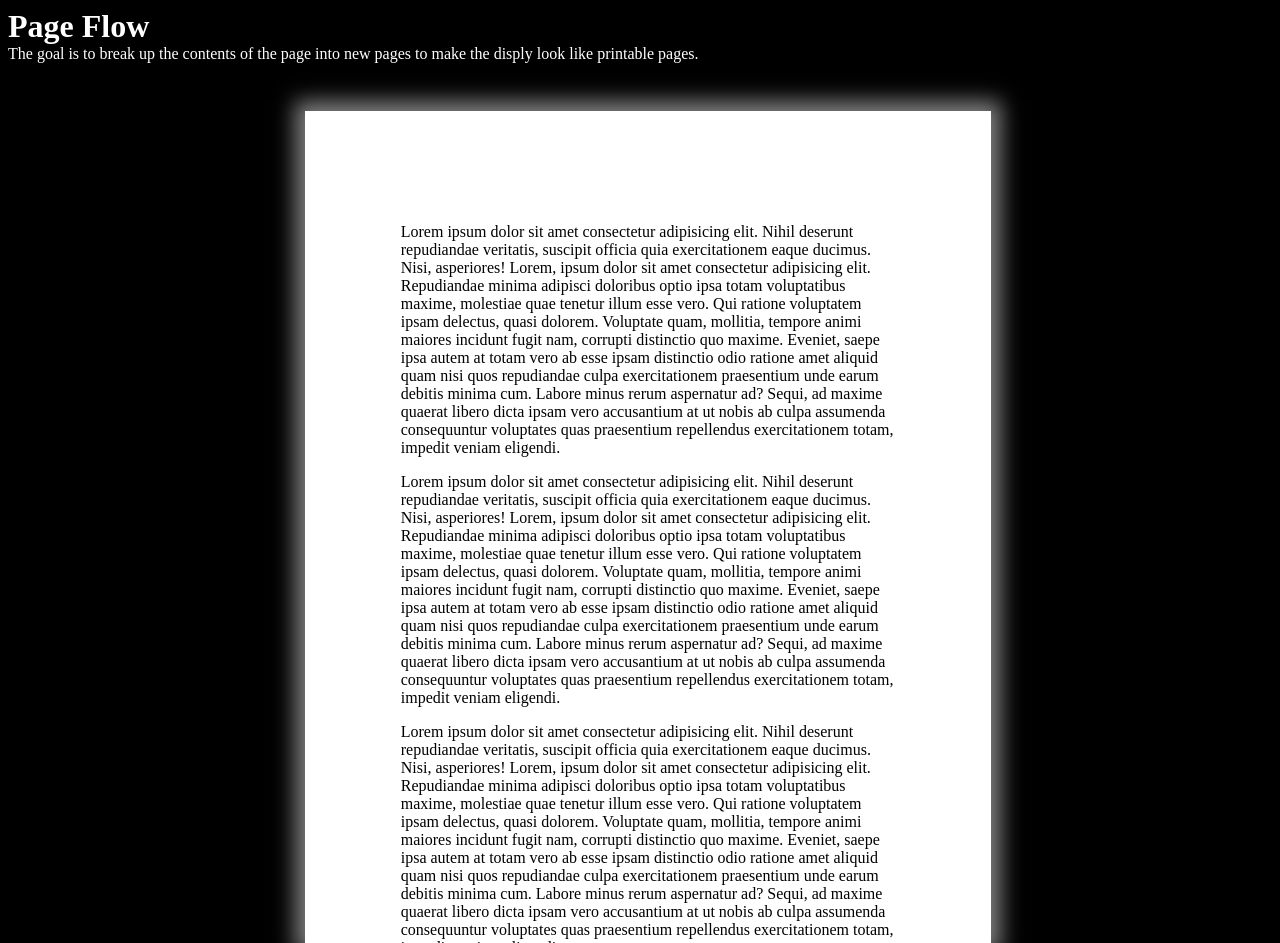
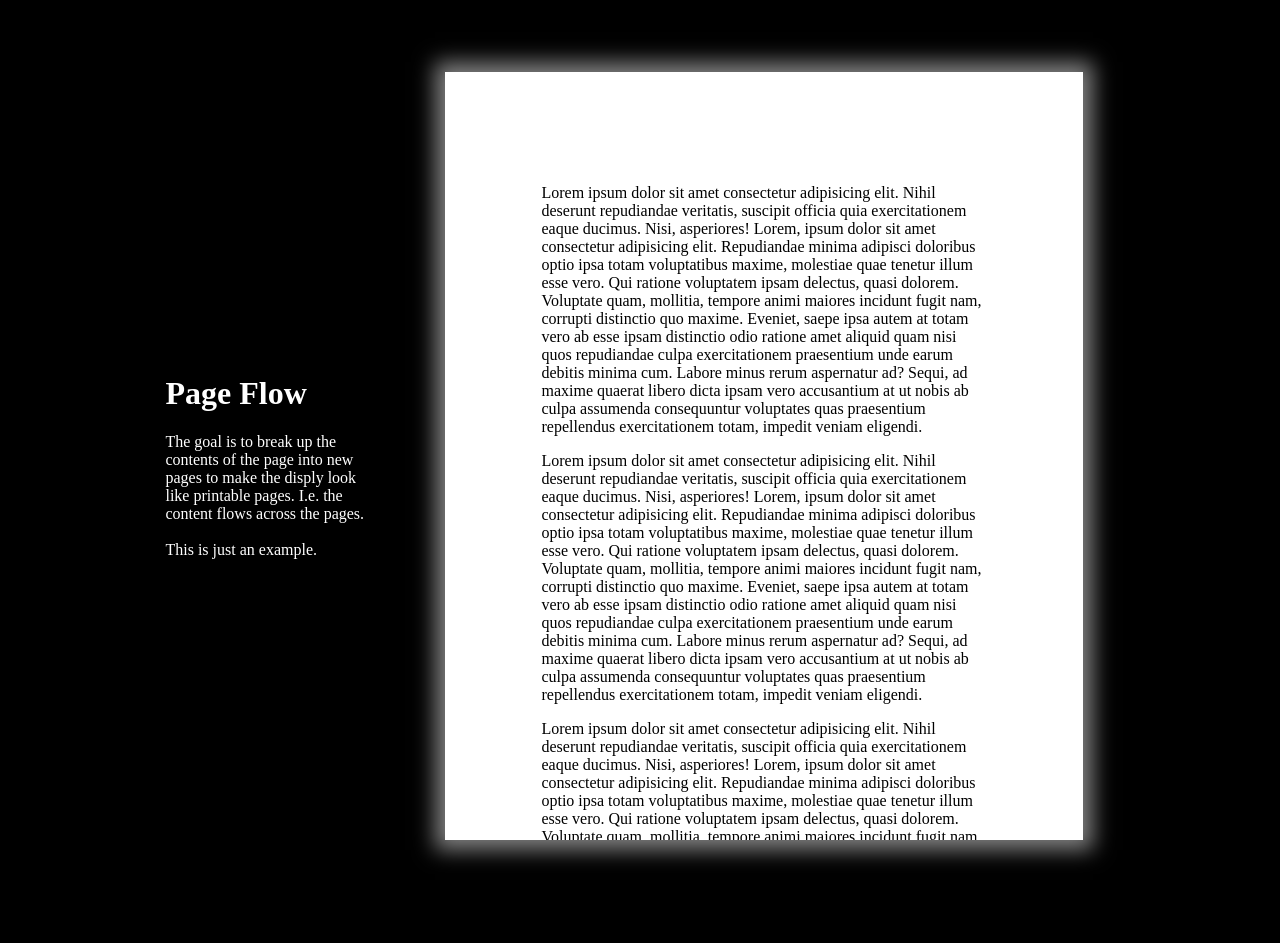
Before and after one commit to jhughes-dev/PageFlow, a Nuxt app: page / in a window 1280 px wide. After the commit the page ends 912 px from the top, so only its background shows below. Built offline with nearby package versions, Linux system fonts and the light colour scheme.

Commit message:
Make props for PageFlow

```diff
--- a/app.vue
+++ b/app.vue
@@ -1,40 +1,66 @@
 <template>
-    <div class="center">
-        <h1 class="center">Page Flow</h1>
-        <span class="center">
-            The goal is to break up the contents of the page into new pages to
-            make the disply look like printable pages.
-        </span>
-        <PageFlow>
-            <p v-for="i in 20" :key="i">
-                Lorem ipsum dolor sit amet consectetur adipisicing elit. Nihil
-                deserunt repudiandae veritatis, suscipit officia quia
-                exercitationem eaque ducimus. Nisi, asperiores! Lorem, ipsum
-                dolor sit amet consectetur adipisicing elit. Repudiandae minima
-                adipisci doloribus optio ipsa totam voluptatibus maxime,
-                molestiae quae tenetur illum esse vero. Qui ratione voluptatem
-                ipsam delectus, quasi dolorem. Voluptate quam, mollitia, tempore
-                animi maiores incidunt fugit nam, corrupti distinctio quo
-                maxime. Eveniet, saepe ipsa autem at totam vero ab esse ipsam
-                distinctio odio ratione amet aliquid quam nisi quos repudiandae
-                culpa exercitationem praesentium unde earum debitis minima cum.
-                Labore minus rerum aspernatur ad? Sequi, ad maxime quaerat
-                libero dicta ipsam vero accusantium at ut nobis ab culpa
-                assumenda consequuntur voluptates quas praesentium repellendus
-                exercitationem totam, impedit veniam eligendi.
-            </p>
-        </PageFlow>
+    <div class="columns">
+        <div class="info">
+            <h1>Page Flow</h1>
+            <span>
+                The goal is to break up the contents of the page into new pages
+                to make the disply look like printable pages.
+                I.e. the content flows across the pages.
+            </span>
+            <br/>
+            <br/>
+            <span>
+            This is just an example.
+            </span>
+        </div>
+        <div class="page-content">
+            <PageFlow aspect="8.5/11" height="6in" margin="1in">
+                <p v-for="i in 20" :key="i">
+                    Lorem ipsum dolor sit amet consectetur adipisicing elit.
+                    Nihil deserunt repudiandae veritatis, suscipit officia quia
+                    exercitationem eaque ducimus. Nisi, asperiores! Lorem, ipsum
+                    dolor sit amet consectetur adipisicing elit. Repudiandae
+                    minima adipisci doloribus optio ipsa totam voluptatibus
+                    maxime, molestiae quae tenetur illum esse vero. Qui ratione
+                    voluptatem ipsam delectus, quasi dolorem. Voluptate quam,
+                    mollitia, tempore animi maiores incidunt fugit nam, corrupti
+                    distinctio quo maxime. Eveniet, saepe ipsa autem at totam
+                    vero ab esse ipsam distinctio odio ratione amet aliquid quam
+                    nisi quos repudiandae culpa exercitationem praesentium unde
+                    earum debitis minima cum. Labore minus rerum aspernatur ad?
+                    Sequi, ad maxime quaerat libero dicta ipsam vero accusantium
+                    at ut nobis ab culpa assumenda consequuntur voluptates quas
+                    praesentium repellendus exercitationem totam, impedit veniam
+                    eligendi.
+                </p>
+            </PageFlow>
+        </div>
     </div>
 </template>
 
-<style>
+<style lang="scss">
 body {
     background-color: black;
     color: white;
     min-width: 100vw;
-    height: 100vh;
 }
-.center {
+.columns {
     margin: 0 auto;
+    display: flex;
+    flex-direction: row;
+    justify-content: center;
+    & > * {
+        align-self: center;
+
+    }
+}
+.info {
+  margin: 1rem;
+  width: 200px;
+
+}
+.page-content{
+  margin: 1rem;
+  overflow-y: hidden;
 }
 </style>
--- a/components/PageFlow.vue
+++ b/components/PageFlow.vue
@@ -1,7 +1,14 @@
 <script setup lang="ts">
-const aspectRatio = "8.5/11";
-const height = "80vh";
-const margins = "1in";
+type props = {
+    aspect: string,
+    height: string,
+    margin: string,
+};
+withDefaults(defineProps<props>(), {
+    aspect: "8.5/11",
+    height: "11in",
+    margin: "1in",
+});
 </script>
 
 <template>
@@ -12,10 +19,10 @@ const margins = "1in";
 
 <style scoped lang="scss">
 .page {
-    aspect-ratio: v-bind(aspectRatio);
+    aspect-ratio: v-bind(aspect);
     height: v-bind(height);
-    padding: v-bind(margins);
-    margin: 0.5in auto;
+    padding: v-bind(margin);
+    margin: 0.5in;
     overflow-y: hidden;
     box-shadow: 0px 0px 20px 10px grey;
     color: black;
```
